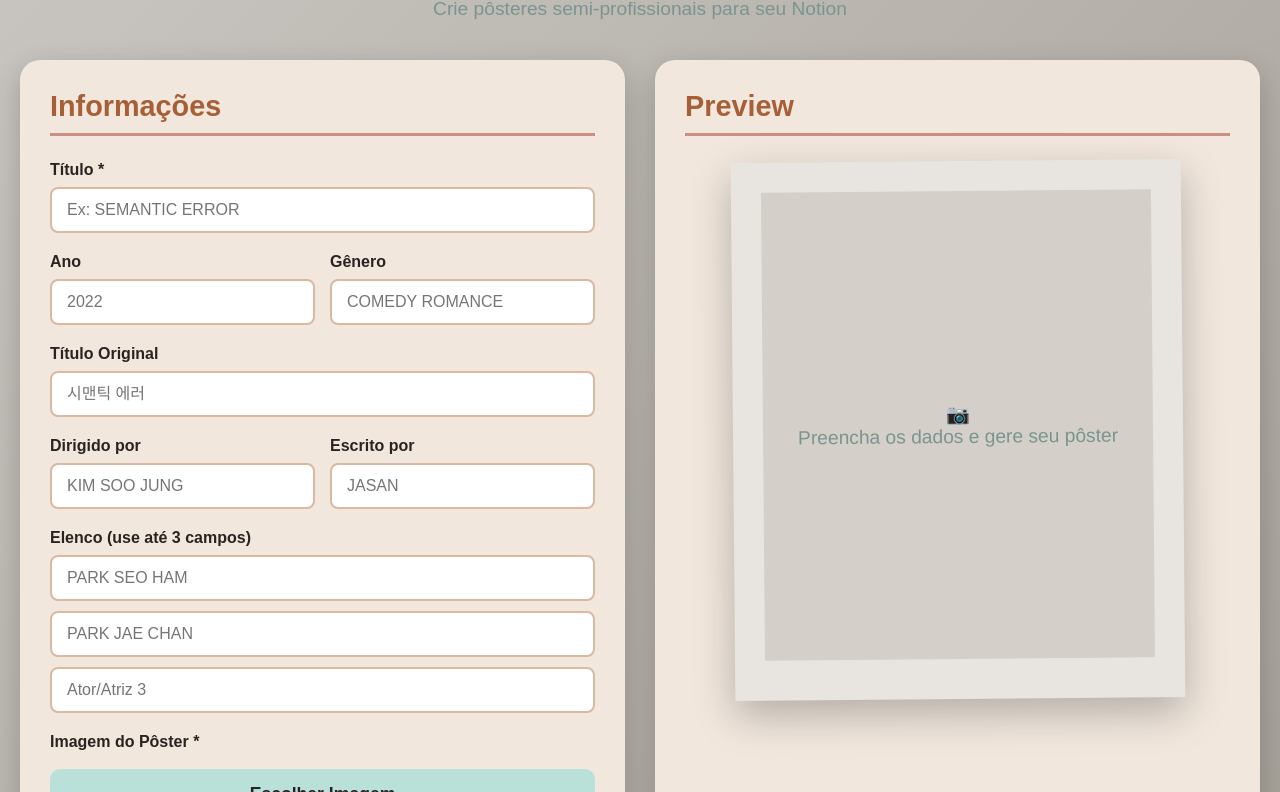
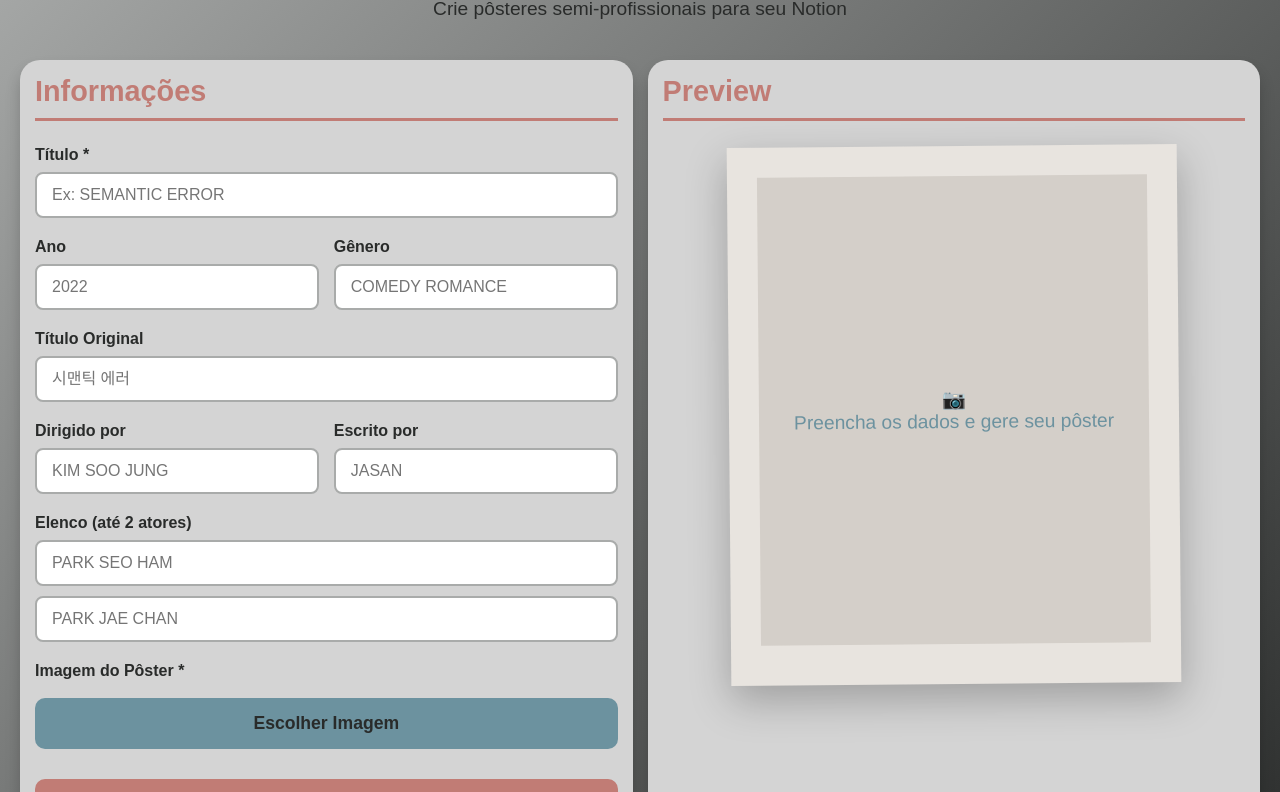
Before and after one commit to TeixeiraCamila/showcase-lps, a website: page projects/exemplo-08--poster/index.html in a window 1280 px wide. Shown: the part 88-880 px from the top of the page. Drawn offline with nearby package versions, Linux system fonts and the light colour scheme.

Commit message:
altera cores

```diff
--- a/projects/exemplo-08--poster/css/style.css
+++ b/projects/exemplo-08--poster/css/style.css
@@ -1,14 +1,11 @@
 /* Variáveis CSS para cores */
 :root {
-	--frozen-water: #b9e1d9ff;
-	--shadow-grey: #292421ff;
-	--cinnamon-wood: #a75f37ff;
-	--rosy-taupe: #ca8e83ff;
-	--desert-sand: #d9b9a0ff;
-	--almond-silk: #f2d5cdff;
-	--linen: #f1e7ddff;
+	--neutral-gray: #a9abaa;
+	--dark-gray: #292b2a;
+	--blue-gray: #6c929f;
+	--reddish-brown: #c17c75;
+	--light-gray: #d4d4d4;
 	--preview-bg: #e8e4df; /* Cor de fundo da polaroid, usada no JS */
-	--muted-teal: #7a9590ff;
 }
 
 /* Reset básico */
@@ -21,10 +18,14 @@
 /* Estilos base do body */
 body {
 	font-family: 'Arial', sans-serif;
-	background: linear-gradient(135deg, #c9c5c0 0%, #a39e96 100%);
+	background: linear-gradient(
+		135deg,
+		var(--neutral-gray) 0%,
+		var(--dark-gray) 100%
+	);
 	min-height: 100vh;
 	padding: 20px;
-	color: var(--shadow-grey);
+	color: var(--dark-gray);
 }
 
 /* Bloco principal da aplicação */
@@ -41,13 +42,13 @@ body {
 
 .poster-generator__title {
 	font-size: 3rem;
-	color: var(--shadow-grey);
+	color: var(--dark-gray);
 	margin-bottom: 10px;
 	text-shadow: 2px 2px 4px rgba(255, 255, 255, 0.3);
 }
 
 .poster-generator__subtitle {
-	color: var(--muted-teal);
+	color: var(--dark-gray);
 	font-size: 1.2rem;
 }
 
@@ -55,22 +56,22 @@ body {
 .poster-generator__main {
 	display: grid;
 	grid-template-columns: 1fr 1fr;
-	gap: 30px;
+	gap: 15px;
 }
 
 /* Cards genéricos */
 .card {
-	background: var(--linen);
+	background: var(--light-gray);
 	border-radius: 20px;
-	padding: 30px;
-	box-shadow: 0 10px 30px rgba(0, 0, 0, 0.2);
+	padding: 15px;
+	box-shadow: 0 10px 15px rgba(0, 0, 0, 0.2);
 }
 
 .card__title {
-	color: var(--cinnamon-wood);
+	color: var(--reddish-brown);
 	font-size: 1.8rem;
 	margin-bottom: 25px;
-	border-bottom: 3px solid var(--rosy-taupe);
+	border-bottom: 3px solid var(--reddish-brown);
 	padding-bottom: 10px;
 }
 
@@ -83,13 +84,13 @@ body {
 	display: block;
 	font-weight: 600;
 	margin-bottom: 8px;
-	color: var(--shadow-grey);
+	color: var(--dark-gray);
 }
 
 .form__input {
 	width: 100%;
 	padding: 12px 15px;
-	border: 2px solid var(--desert-sand);
+	border: 2px solid var(--neutral-gray);
 	border-radius: 8px;
 	font-size: 1rem;
 	background: white;
@@ -98,8 +99,8 @@ body {
 
 .form__input:focus {
 	outline: none;
-	border-color: var(--cinnamon-wood);
-	box-shadow: 0 0 0 3px rgba(167, 95, 55, 0.1);
+	border-color: var(--reddish-brown);
+	box-shadow: 0 0 0 3px rgba(193, 124, 117, 0.1);
 }
 
 .form__grid-2 {
@@ -122,36 +123,36 @@ body {
 }
 
 .btn--primary {
-	background: var(--cinnamon-wood);
+	background: var(--reddish-brown);
 	color: white;
 }
 
 .btn--primary:hover {
-	background: var(--rosy-taupe);
+	background: #a05045;
 	transform: translateY(-2px);
-	box-shadow: 0 5px 15px rgba(167, 95, 55, 0.4);
+	box-shadow: 0 5px 15px rgba(193, 124, 117, 0.4);
 }
 
 .btn--secondary {
-	background: var(--frozen-water);
-	color: var(--shadow-grey);
+	background: var(--blue-gray);
+	color: var(--dark-gray);
 }
 
 .btn--secondary:hover {
-	background: var(--muted-teal);
+	background: #5a7f8a;
 	transform: translateY(-2px);
-	box-shadow: 0 5px 15px rgba(122, 149, 144, 0.4);
+	box-shadow: 0 5px 15px rgba(108, 146, 159, 0.4);
 }
 
 .btn--download {
-	background: var(--rosy-taupe);
+	background: var(--reddish-brown);
 	color: white;
 }
 
 .btn--download:hover {
-	background: var(--cinnamon-wood);
+	background: #a05045;
 	transform: translateY(-2px);
-	box-shadow: 0 5px 15px rgba(202, 142, 131, 0.4);
+	box-shadow: 0 5px 15px rgba(193, 124, 117, 0.4);
 }
 
 /* Preview */
@@ -183,7 +184,7 @@ body {
 	justify-content: center;
 	aspect-ratio: 1/1.2;
 	background: #d4cfc9;
-	color: var(--muted-teal);
+	color: var(--blue-gray);
 	font-size: 1.2rem;
 	text-align: center;
 }
@@ -193,11 +194,13 @@ body {
 }
 
 .preview__image {
-	width: 100%;
-	aspect-ratio: 1/1.2;
+	width: 300px; /* Largura exata igual ao canvas */
+	height: 420px; /* Altura exata igual ao canvas (60% de 700px) */
 	object-fit: cover;
 	display: block;
 	margin-bottom: 20px;
+	margin-left: auto;
+	margin-right: auto;
 }
 
 .preview__info {
@@ -214,9 +217,9 @@ body {
 }
 
 .info__title {
-	font-size: 2.2rem;
+	font-size: 2rem;
 	font-weight: 900;
-	color: var(--shadow-grey);
+	color: var(--dark-gray);
 	text-transform: uppercase;
 	letter-spacing: -1px;
 	line-height: 1.1;
@@ -224,11 +227,12 @@ body {
 	word-wrap: break-word;
 	flex: 1;
 	margin-right: 15px;
+	max-width: 80%;
 }
 
 .info__year {
 	font-size: 1.6rem;
-	color: var(--shadow-grey);
+	color: var(--dark-gray);
 	font-weight: 300;
 	font-family: 'Arial', sans-serif;
 	flex-shrink: 0;
@@ -240,7 +244,7 @@ body {
 
 .info__label {
 	font-size: 0.7rem;
-	color: var(--shadow-grey);
+	color: var(--dark-gray);
 	font-weight: 400;
 	margin-bottom: 4px;
 	font-style: italic;
@@ -248,7 +252,7 @@ body {
 
 .info__value {
 	font-size: 0.85rem;
-	color: var(--shadow-grey);
+	color: var(--dark-gray);
 	font-weight: 400;
 	line-height: 1.4;
 	text-transform: uppercase;
@@ -311,10 +315,10 @@ body {
 	width: 100%;
 	text-align: center;
 	font-weight: 800;
-	color: var(--linen);
+	color: var(--light-gray);
 	transition: all 300ms ease-in-out;
 }
 
 .footer__link:hover {
-	color: var(--cinnamon-wood);
+	color: var(--reddish-brown);
 }
--- a/projects/exemplo-08--poster/index.html
+++ b/projects/exemplo-08--poster/index.html
@@ -40,9 +40,12 @@
 							<label class="form__label" for="year">Ano</label>
 							<input
 								class="form__input"
-								type="text"
+								type="number"
 								id="year"
 								placeholder="2022"
+								min="1000"
+								max="9999"
+								maxlength="4"
 							/>
 						</div>
 						<div class="form__group">
@@ -89,7 +92,7 @@
 					</div>
 
 					<div class="form__group">
-						<label class="form__label">Elenco (use até 3 campos)</label>
+						<label class="form__label">Elenco (até 2 atores)</label>
 						<input
 							class="form__input"
 							type="text"
@@ -102,13 +105,6 @@
 							type="text"
 							id="starring2"
 							placeholder="PARK JAE CHAN"
-							style="margin-bottom: 10px"
-						/>
-						<input
-							class="form__input"
-							type="text"
-							id="starring3"
-							placeholder="Ator/Atriz 3"
 						/>
 					</div>
 
```
